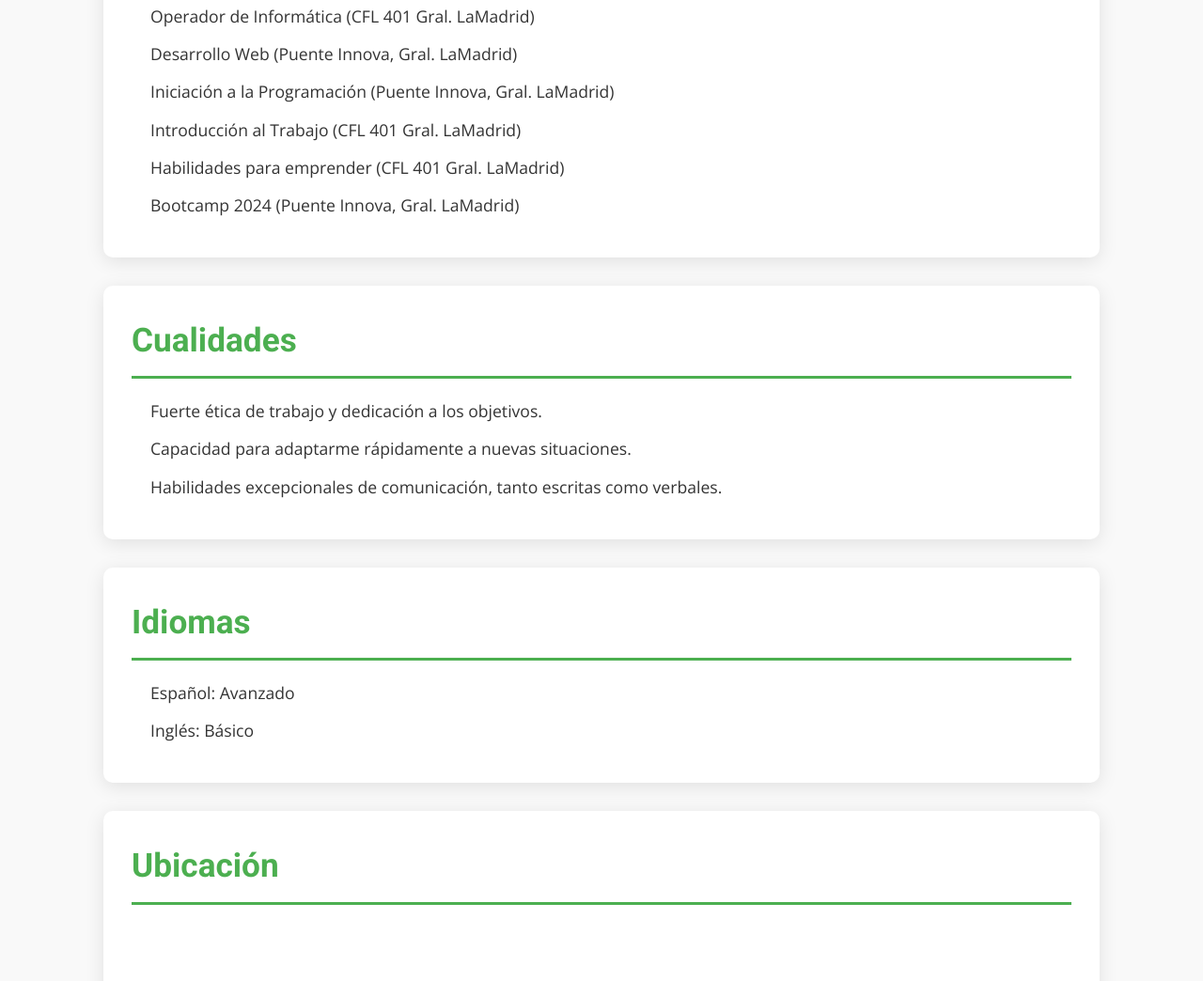
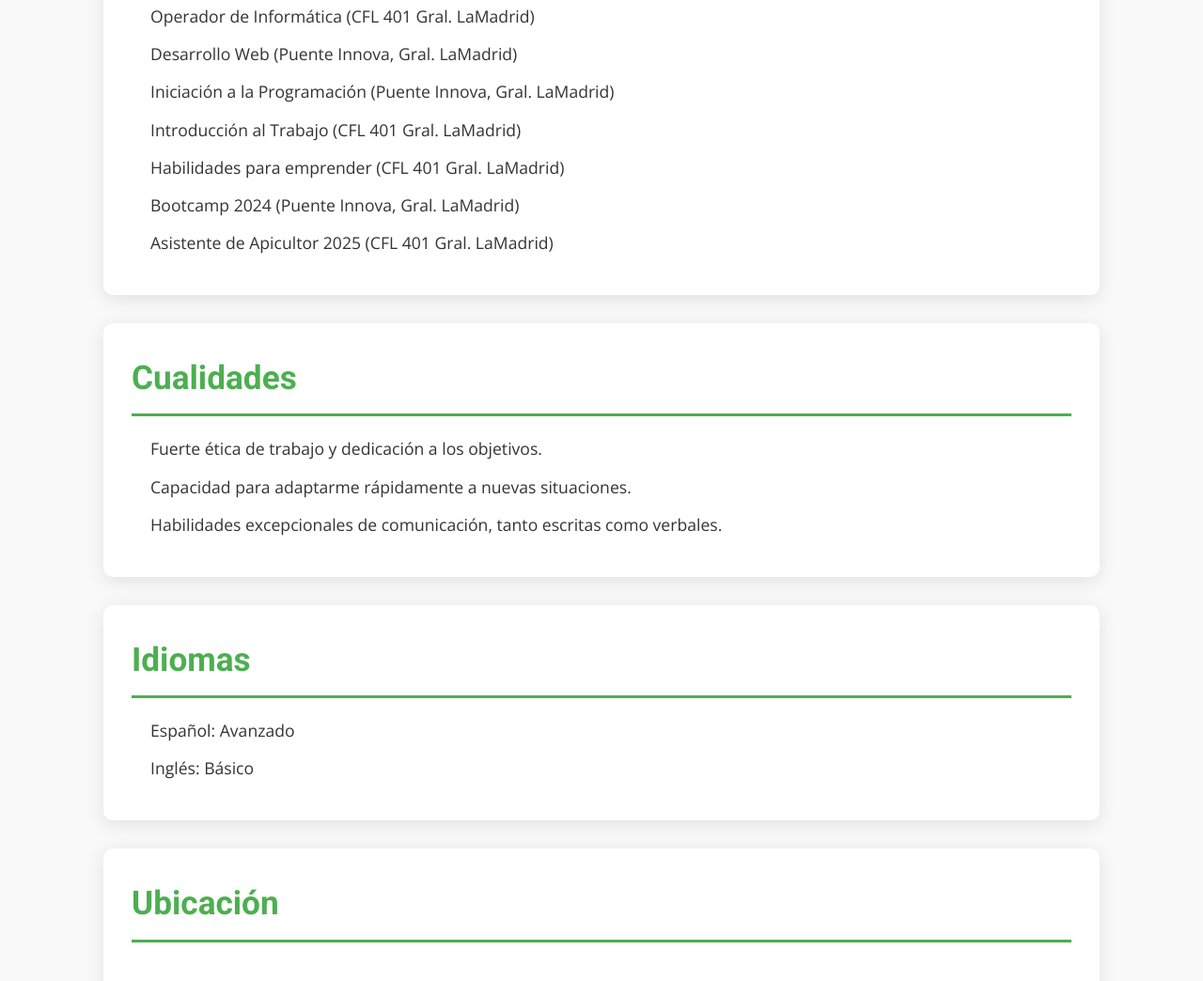
Before and after one commit to Billanilazaro97/CV-WEB, a plain HTML site: page index.html in a window 1280 px wide. Shown: the part 1579-2623 px from the top of the page at 94% size. Drawn offline with nearby package versions, Linux system fonts and the light colour scheme; grey boxes are pictures that could not be loaded.

Commit message:
curso de apicultura

```diff
--- a/index.html
+++ b/index.html
@@ -81,6 +81,7 @@
                 <li>Introducción al Trabajo (CFL 401 Gral. LaMadrid)</li>
                 <li>Habilidades para emprender (CFL 401 Gral. LaMadrid)</li>
                 <li>Bootcamp 2024 (Puente Innova, Gral. LaMadrid)</li>
+                <li>Asistente de Apicultor 2025 (CFL 401 Gral. LaMadrid)</li>
             </ul>
         </section>
 
```
